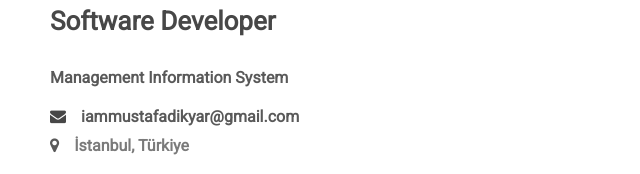
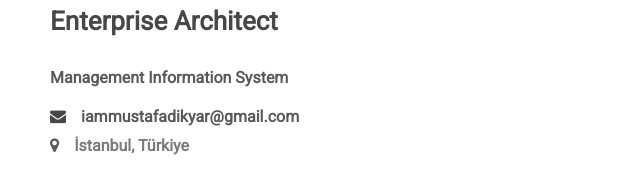
Before and after one commit to mustafadikyar/mustafadikyar.github.io, a plain HTML site: page index.html in a window 1280 px wide. Shown: the part 315-489 px from the top of the page, 35-675 px from the left. Drawn offline with Linux system fonts and the light colour scheme.

Commit message:
Update index.html

```diff
--- a/index.html
+++ b/index.html
@@ -1,12 +1,12 @@
 <!doctype html>
 <html lang="en">
 <head>
-        <title>Mustafa Dikyar - Software Developer</title>
+        <title>Mustafa Dikyar - Enterprise Architect</title>
         <!-- Required meta tags -->
         <meta charset="utf-8">
         <meta http-equiv="X-UA-Compatible" content="IE=edge">
-        <meta name="description" content="Mustafa Dikyar | Software Developer" />
-        <meta name="keywords" content="mustafa,dikyar,developer,xamarin,dotnet,software" />
+        <meta name="description" content="Mustafa Dikyar | Enterprise Architect" />
+        <meta name="keywords" content="mustafa,dikyar,developer,xamarin,dotnet,software,architect" />
         <meta name="developer" content="Mustafa Dikyar">
         <meta name="viewport" content="width=device-width, initial-scale=1, shrink-to-fit=no">
 
@@ -64,7 +64,7 @@
                                 <h2 class="wow fadeInUp" data-wow-duration="0.8s" data-wow-delay="0.2s">
 									<a href="https://mustafadikyar.com.tr">Mustafa Dikyar</a>
 								</h2>
-                                <h4 class="wow fadeInUp" data-wow-duration="0.8s" data-wow-delay="0.3s">Software Developer</h4>
+                                <h4 class="wow fadeInUp" data-wow-duration="0.8s" data-wow-delay="0.3s">Enterprise Architect</h4>
                                 <h6 class="wow fadeInUp" data-wow-duration="0.8s" data-wow-delay="0.4s">
 									<a href="https://mehmetakif.academia.edu/MustafaDikyar" target="_blank">Management Information System</a
 								</h6>
```
